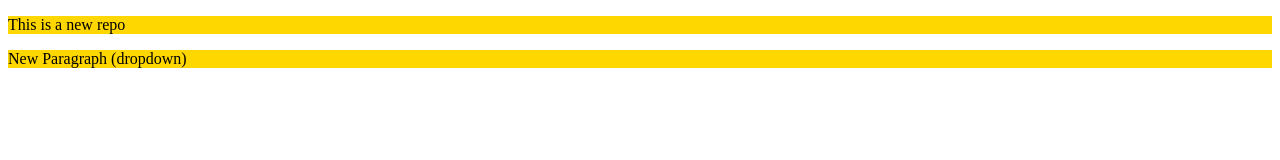
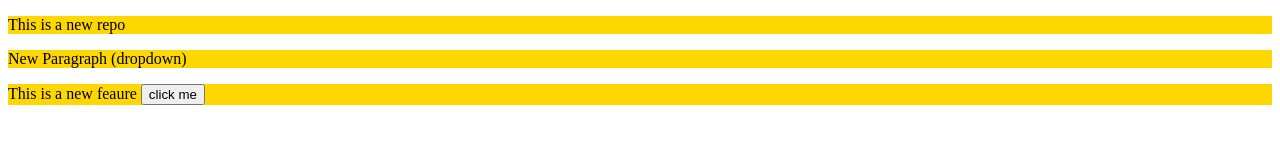
Before and after one commit to Code-Master20/Local-Repo, a plain HTML site: page index.html in a window 1280 px wide. Drawn offline with Linux system fonts and the light colour scheme.

Commit message:
Button Added

```diff
--- a/index.html
+++ b/index.html
@@ -11,6 +11,7 @@
 <body>
   <p>This is a new repo</p>
   <p>New Paragraph (dropdown)</p>
+  <p>This is a new feaure <button>click me</button></p>
 
 </body>
 
```
